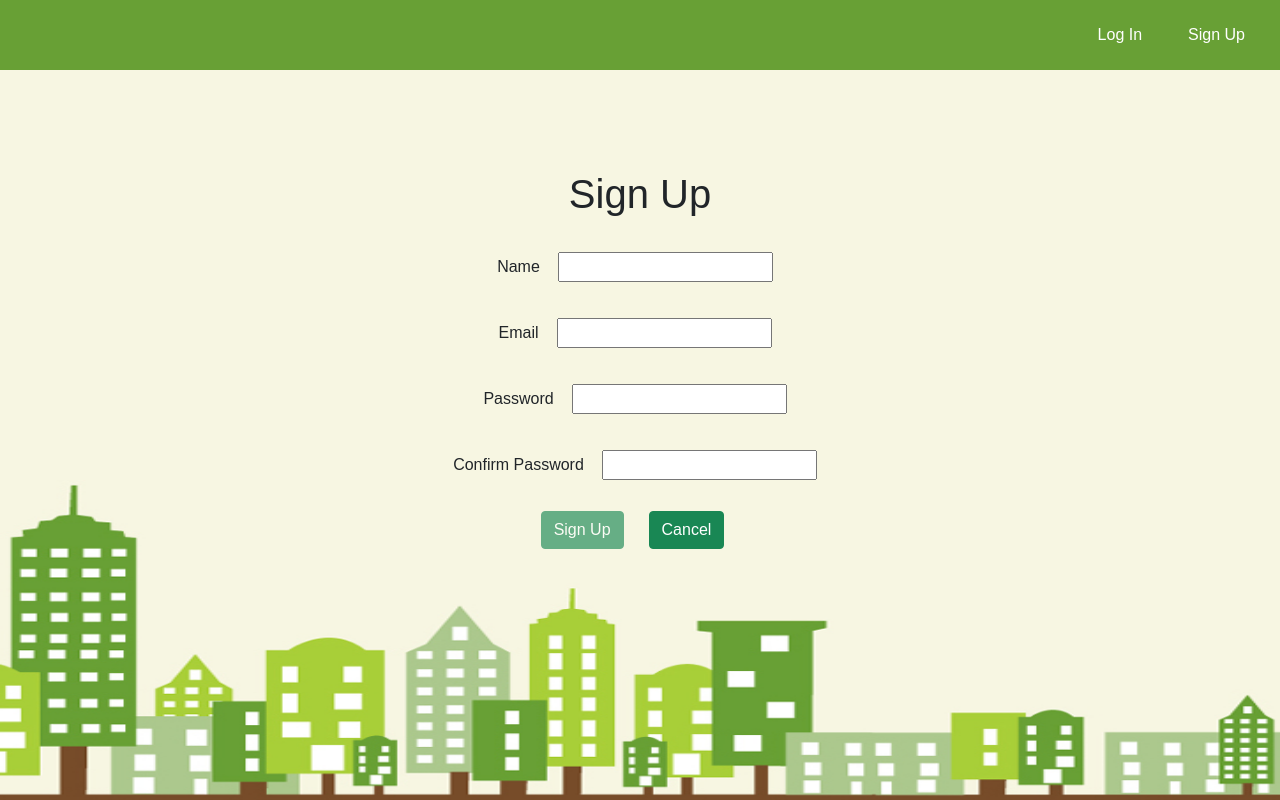
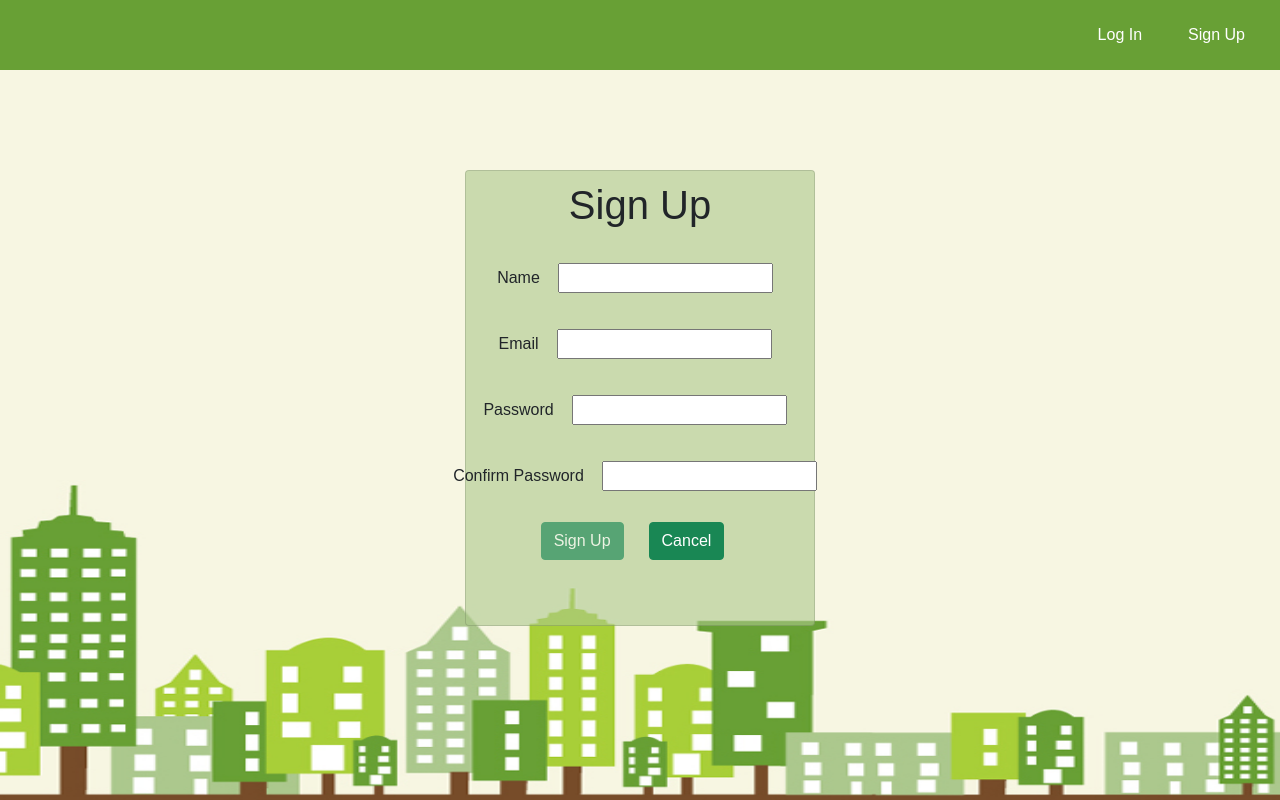
Before and after one commit to hbarrons/footprint-front-end, a React (Create React App) app: page /signup in a window 1280 px wide. Built offline with nearby package versions, Linux system fonts and the light colour scheme; no server answers; a web font is replaced by a local one.

Commit message:
add stylign to signup form

```diff
--- a/src/components/SignupForm/SignupForm.jsx
+++ b/src/components/SignupForm/SignupForm.jsx
@@ -38,6 +38,7 @@ const SignupForm = props => {
   }
 
   return (
+    <div>
       <form
         autoComplete="off"
         onSubmit={handleSubmit}
@@ -98,6 +99,7 @@ const SignupForm = props => {
           </Link>
         </div>
       </form>
+    </div>
   )
 }
 
--- a/src/pages/Signup/Signup.jsx
+++ b/src/pages/Signup/Signup.jsx
@@ -11,9 +11,11 @@ const Signup = props => {
 
   return (
     <main className={styles.container}>
-      <h1>Sign Up</h1>
-      <p>{message}</p>
-      <SignupForm {...props} updateMessage={updateMessage} />
+      <div className='card signup'>
+        <h1>Sign Up</h1>
+        <p>{message}</p>
+        <SignupForm {...props} updateMessage={updateMessage} />
+      </div>
     </main>
   )
 }
```
Also changed, not shown: src/pages/Signup/Signup.module.css (line endings or trailing spaces). Lines whose indentation alone changed are shown as unchanged.
